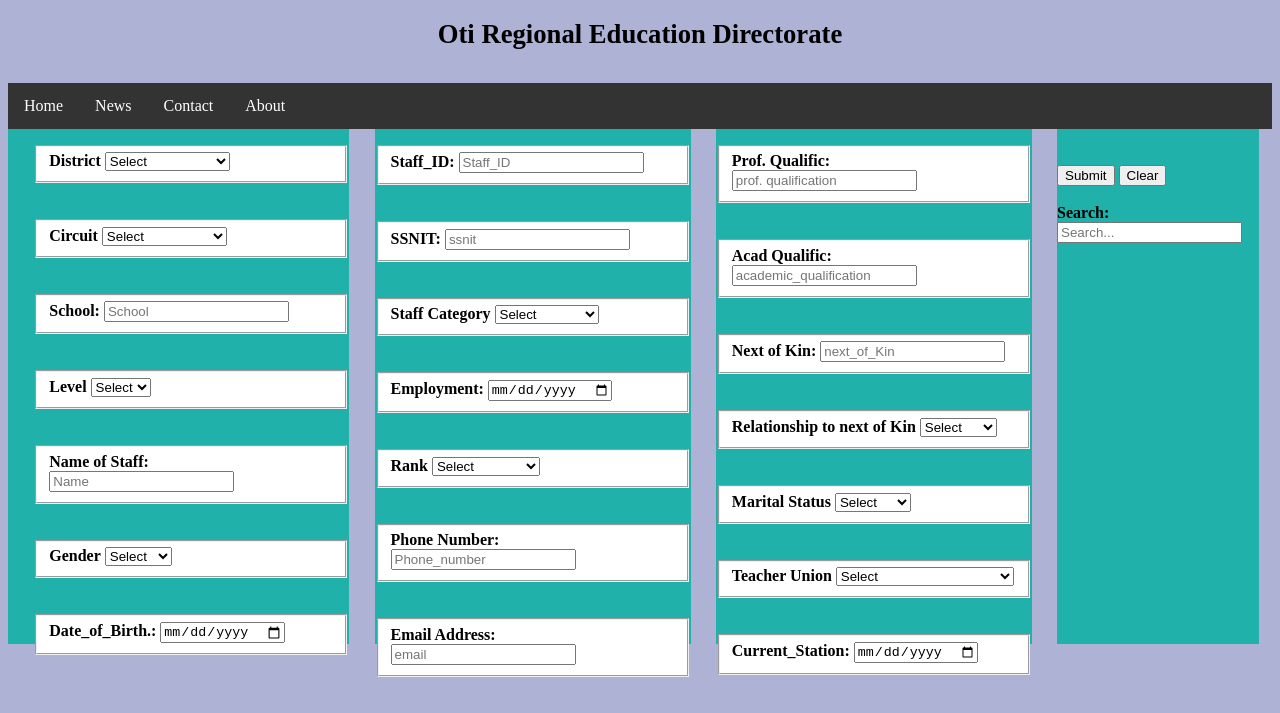
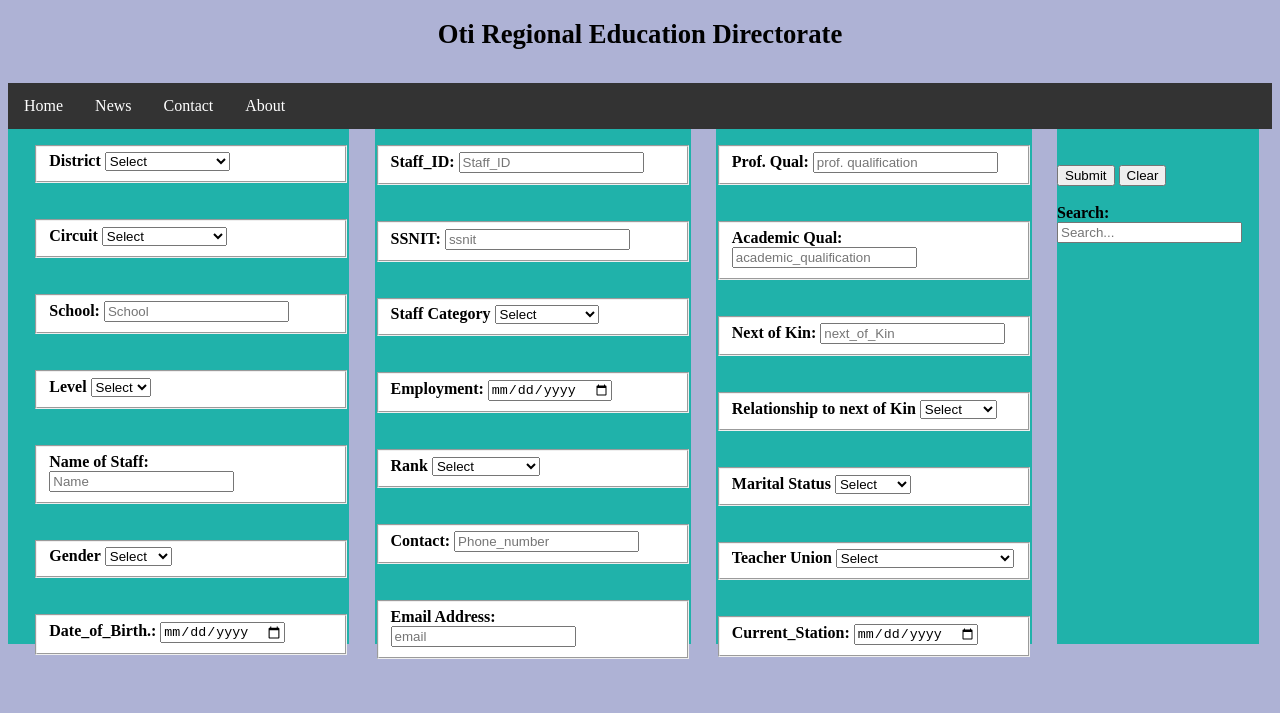
Before and after one commit to EdwinKetormanya/otiwebpage1, a plain HTML site: page index.html in a window 1280 px wide. Shown: the part 220-933 px from the top of the page. Drawn offline with Linux system fonts and the light colour scheme.

Commit message:
index.html

```diff
--- a/index.html
+++ b/index.html
@@ -239,7 +239,7 @@ li a:hover {
                     </select> </fieldset> <br><br>
 
 
-     <fieldset style="background-color:#ffffff"> <strong><label for="input_search">Phone Number:</label></strong>
+     <fieldset style="background-color:#ffffff"> <strong><label for="input_search">Contact:</label></strong>
                 <input type ="number" id="phone_number" name="phone_number"placeholder='Phone_number'> </fieldset> <br><br>
 
       <fieldset style="background-color:#ffffff"> <strong><label for="input_search">Email Address:</label></strong>
@@ -256,12 +256,12 @@ li a:hover {
                 <p>
 
     <fieldset style="background-color:#ffffff">
-    <strong><label for="input_search">Prof. Qualific:</label></strong>
+    <strong><label for="input_search">Prof. Qual:</label></strong>
                 <input type ="text" name="prof_qualification"placeholder='prof. qualification'> </fieldset> <br><br>
 
 
 <fieldset style="background-color:#ffffff">
-    <strong><label for="input_search">Acad Qualific:</label></strong>
+    <strong><label for="input_search">Academic Qual:</label></strong>
                 <input type ="text" name="academic_qualification"placeholder='academic_qualification'> </fieldset> <br><br>
 
 
```
